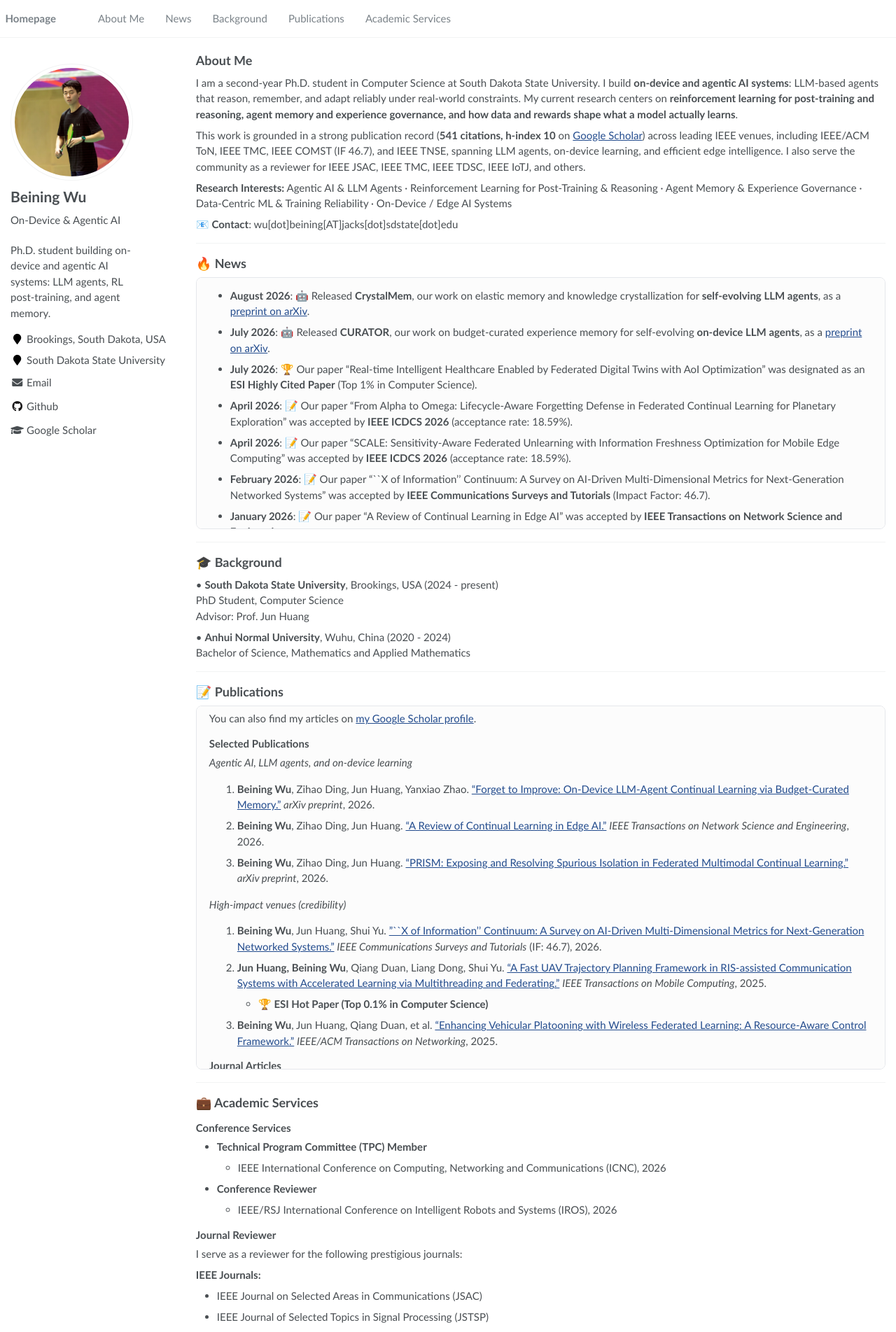
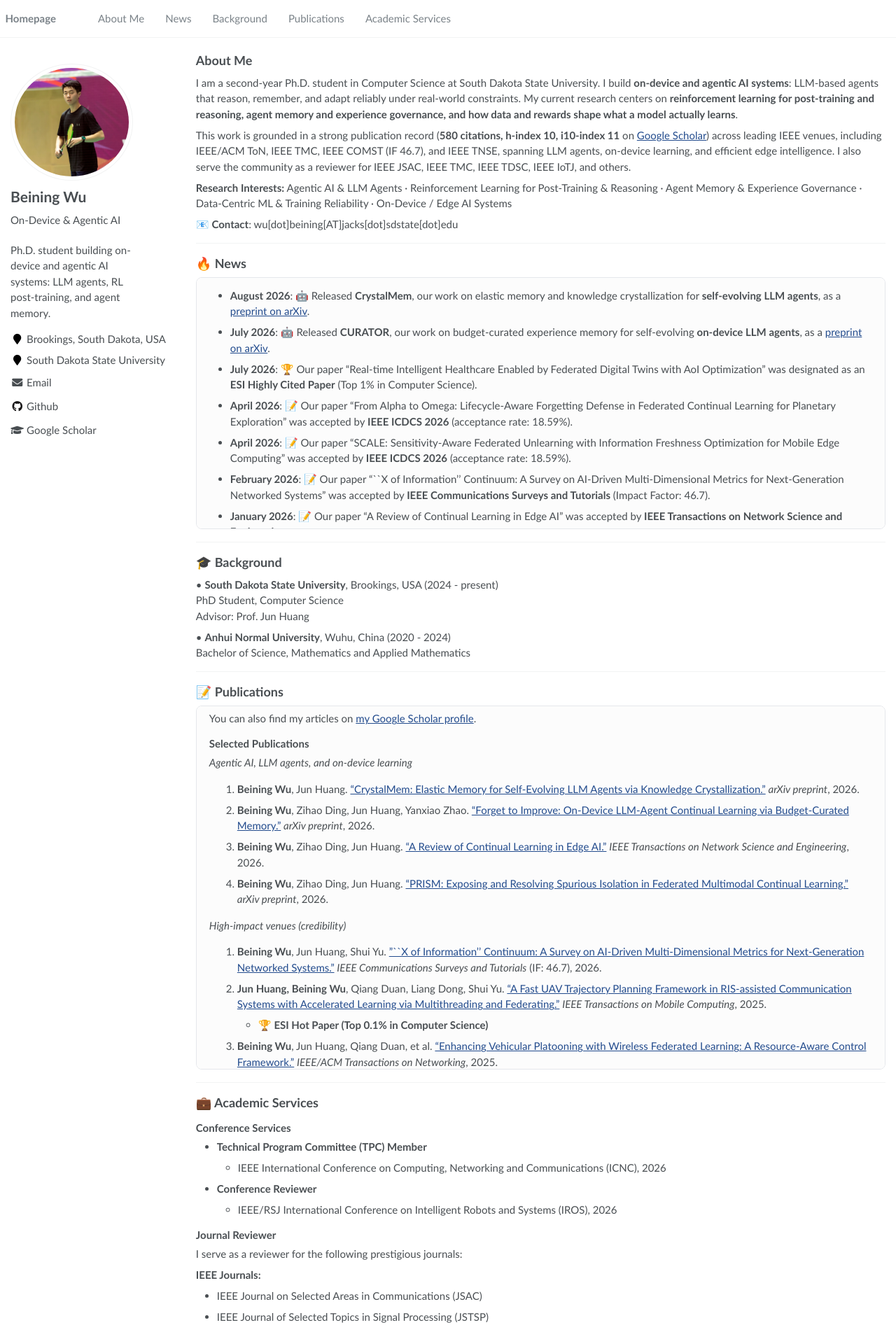
Before and after one commit to beining1008/beining1008.github.io, a Jekyll site: the page built from _pages/about.md, in a window 1280 px wide. Shown: the top 1903 px of the page at 70% size. Built offline with Jekyll 4.4.1, drawn with Linux system fonts in a browser that asks for light colours.

Commit message:
Update about.md

```diff
--- a/_pages/about.md
+++ b/_pages/about.md
@@ -30,7 +30,7 @@ redirect_from:
 
 I am a second-year Ph.D. student in Computer Science at South Dakota State University. I build **on-device and agentic AI systems**: LLM-based agents that reason, remember, and adapt reliably under real-world constraints. My current research centers on **reinforcement learning for post-training and reasoning, agent memory and experience governance, and how data and rewards shape what a model actually learns**.
 
-This work is grounded in a strong publication record (<b>541 citations, h-index 10</b> on <a href="https://scholar.google.com/citations?user=UX2048QAAAAJ">Google Scholar</a>) across leading IEEE venues, including IEEE/ACM ToN, IEEE TMC, IEEE COMST (IF 46.7), and IEEE TNSE, spanning LLM agents, on-device learning, and efficient edge intelligence. I also serve the community as a reviewer for IEEE JSAC, IEEE TMC, IEEE TDSC, IEEE IoTJ, and others.
+This work is grounded in a strong publication record (<b>580 citations, h-index 10, i10-index 11</b> on <a href="https://scholar.google.com/citations?user=UX2048QAAAAJ">Google Scholar</a>) across leading IEEE venues, including IEEE/ACM ToN, IEEE TMC, IEEE COMST (IF 46.7), and IEEE TNSE, spanning LLM agents, on-device learning, and efficient edge intelligence. I also serve the community as a reviewer for IEEE JSAC, IEEE TMC, IEEE TDSC, IEEE IoTJ, and others.
 
 **Research Interests:** Agentic AI &amp; LLM Agents · Reinforcement Learning for Post-Training &amp; Reasoning · Agent Memory &amp; Experience Governance · Data-Centric ML &amp; Training Reliability · On-Device / Edge AI Systems
 
@@ -88,20 +88,22 @@ This work is grounded in a strong publication record (<b>541 citations, h-index
 
 *Agentic AI, LLM agents, and on-device learning*
 
-1. **Beining Wu**, Zihao Ding, Jun Huang, Yanxiao Zhao. <a href="https://arxiv.org/abs/2606.25115">"Forget to Improve: On-Device LLM-Agent Continual Learning via Budget-Curated Memory."</a> *arXiv preprint*, 2026.
+1. **Beining Wu**, Jun Huang. <a href="https://arxiv.org/abs/2608.00303">"CrystalMem: Elastic Memory for Self-Evolving LLM Agents via Knowledge Crystallization."</a> *arXiv preprint*, 2026.
 
-2. **Beining Wu**, Zihao Ding, Jun Huang. <a href="https://ieeexplore.ieee.org/document/11363404">"A Review of Continual Learning in Edge AI."</a> *IEEE Transactions on Network Science and Engineering*, 2026.
+2. **Beining Wu**, Zihao Ding, Jun Huang, Yanxiao Zhao. <a href="https://arxiv.org/abs/2606.25115">"Forget to Improve: On-Device LLM-Agent Continual Learning via Budget-Curated Memory."</a> *arXiv preprint*, 2026.
 
-3. **Beining Wu**, Zihao Ding, Jun Huang. <a href="https://arxiv.org/abs/2605.01061">"PRISM: Exposing and Resolving Spurious Isolation in Federated Multimodal Continual Learning."</a> *arXiv preprint*, 2026.
+3. **Beining Wu**, Zihao Ding, Jun Huang. <a href="https://ieeexplore.ieee.org/document/11363404">"A Review of Continual Learning in Edge AI."</a> *IEEE Transactions on Network Science and Engineering*, 2026.
+
+4. **Beining Wu**, Zihao Ding, Jun Huang. <a href="https://arxiv.org/abs/2605.01061">"PRISM: Exposing and Resolving Spurious Isolation in Federated Multimodal Continual Learning."</a> *arXiv preprint*, 2026.
 
 *High-impact venues (credibility)*
 
-4. **Beining Wu**, Jun Huang, Shui Yu. <a href="https://ieeexplore.ieee.org/abstract/document/11421338">"``X of Information'' Continuum: A Survey on AI-Driven Multi-Dimensional Metrics for Next-Generation Networked Systems."</a> *IEEE Communications Surveys and Tutorials* (IF: 46.7), 2026.
+5. **Beining Wu**, Jun Huang, Shui Yu. <a href="https://ieeexplore.ieee.org/abstract/document/11421338">"``X of Information'' Continuum: A Survey on AI-Driven Multi-Dimensional Metrics for Next-Generation Networked Systems."</a> *IEEE Communications Surveys and Tutorials* (IF: 46.7), 2026.
 
-5. **Jun Huang, Beining Wu**, Qiang Duan, Liang Dong, Shui Yu. <a href="https://ieeexplore.ieee.org/abstract/document/10900454">"A Fast UAV Trajectory Planning Framework in RIS-assisted Communication Systems with Accelerated Learning via Multithreading and Federating."</a> *IEEE Transactions on Mobile Computing*, 2025.
+6. **Jun Huang, Beining Wu**, Qiang Duan, Liang Dong, Shui Yu. <a href="https://ieeexplore.ieee.org/abstract/document/10900454">"A Fast UAV Trajectory Planning Framework in RIS-assisted Communication Systems with Accelerated Learning via Multithreading and Federating."</a> *IEEE Transactions on Mobile Computing*, 2025.
    - 🏆 **ESI Hot Paper (Top 0.1% in Computer Science)**
 
-6. **Beining Wu**, Jun Huang, Qiang Duan, et al. <a href="https://ieeexplore.ieee.org/document/11223099">"Enhancing Vehicular Platooning with Wireless Federated Learning: A Resource-Aware Control Framework."</a> *IEEE/ACM Transactions on Networking*, 2025.
+7. **Beining Wu**, Jun Huang, Qiang Duan, et al. <a href="https://ieeexplore.ieee.org/document/11223099">"Enhancing Vehicular Platooning with Wireless Federated Learning: A Resource-Aware Control Framework."</a> *IEEE/ACM Transactions on Networking*, 2025.
 
 ### Journal Articles
 
```
